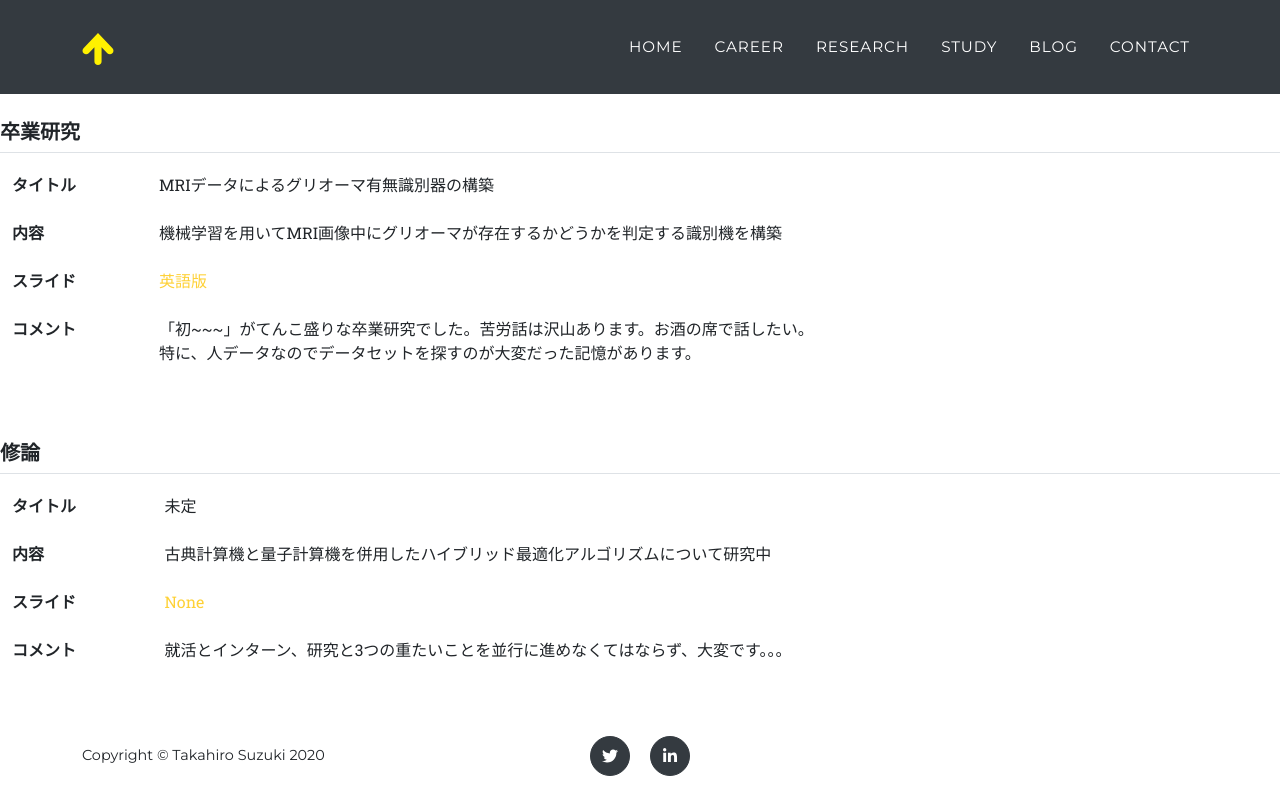
After one commit to tkp0331/myhomepage, a Django app: page /research/ in a window 1280 px wide. The commit adds this page. Run offline with Django 3.2, Linux system fonts and the light colour scheme; some libraries are stand-ins or nearby versions; some web fonts are replaced.

Commit message:
make files related to research

```diff
--- a/homepage/templates/base.html
+++ b/homepage/templates/base.html
@@ -51,7 +51,7 @@
                     <ul class="navbar-nav text-uppercase ml-auto">
                         <li class="nav-item"><a class="nav-link js-scroll-trigger" href="{% url 'homepage:index' %}">Home</a></li>
                         <li class="nav-item"><a class="nav-link js-scroll-trigger" href="#career">Career</a></li>
-                        <li class="nav-item"><a class="nav-link js-scroll-trigger" href="#research">Research</a></li>
+                        <li class="nav-item"><a class="nav-link js-scroll-trigger" href="{% url 'homepage:research' %}">Research</a></li>
                         <li class="nav-item"><a class="nav-link js-scroll-trigger" href="#study">Study</a></li>
                         <li class="nav-item"><a class="nav-link js-scroll-trigger" href="#blog">Blog</a></li>
                         <li class="nav-item"><a class="nav-link js-scroll-trigger" href="{% url 'homepage:contact' %}">Contact</a></li>
@@ -61,6 +61,22 @@
         </nav>
 
         {% block header %}{% endblock %}
+
+        {% if messages %}
+        <div class="container mt-5">
+            <div class="row">
+                <div class="mt-5 w-100">
+                    <ul class="messages" style="list-style: none;">
+                        {% for message in messages %}
+                        <li {% if message.tags %} class="{{ message.tags }}" {% endif %}>
+                            {{ message }}
+                        </li>
+                        {% endfor %}
+                    </ul>
+                </div>
+            </div>
+        </div>
+        {% endif %}
 
         {% block contents %}{% endblock %}
 
--- /dev/null
+++ b/homepage/templates/research.html
@@ -0,0 +1,68 @@
+{% extends 'base.html' %}
+
+{% load static %}
+
+{% block title %}とある東北大院生のHP|Research{% endblock %}
+
+{% block contents %}
+<div class="container-fluid mt-5">
+    <div class="row border-bottom mt-5 mb-2">
+        <h5 class="mt-4">卒業研究</h5>
+    </div>
+    <div class="row">
+        <table class="table table-noborder table-borderless">
+            <tr>
+                <th>タイトル</th>
+                <td>MRIデータによるグリオーマ有無識別器の構築</td>
+            </tr>
+            <tr>
+                <th>内容</th>
+                <td>機械学習を用いてMRI画像中にグリオーマが存在するかどうかを判定する識別機を構築</td>
+            </tr>
+            <tr>
+                <th>スライド</th>
+                <td><a href="{% static 'assets/pdf/B3_final_SuzukiTakahiro.pdf' %}" target="_blank">英語版</a></td>
+            </tr>
+            <tr>
+                <th>
+                    コメント
+                </th>
+                <td>
+                    「初~~~」がてんこ盛りな卒業研究でした。苦労話は沢山あります。お酒の席で話したい。<br>
+                    特に、人データなのでデータセットを探すのが大変だった記憶があります。
+                </td>
+            </tr>
+        </table>
+    </div>
+</div>
+
+<div class="container-fluid">
+    <div class="row border-bottom mt-5 mb-2">
+        <h5>修論</h5>
+    </div>
+    <div class="row">
+        <table class="table table-noborder table-borderless">
+            <tr>
+                <th>タイトル</th>
+                <td>未定</td>
+            </tr>
+            <tr>
+                <th>内容</th>
+                <td>古典計算機と量子計算機を併用したハイブリッド最適化アルゴリズムについて研究中</td>
+            </tr>
+            <tr>
+                <th>スライド</th>
+                <td><a href="#!">None</a></td>
+            </tr>
+            <tr>
+                <th>
+                    コメント
+                </th>
+                <td>
+                    就活とインターン、研究と3つの重たいことを並行に進めなくてはならず、大変です。。。
+                </td>
+            </tr>
+        </table>
+    </div>
+</div>
+{% endblock %}
--- a/homepage/urls.py
+++ b/homepage/urls.py
@@ -3,6 +3,10 @@ from . import views
 
 app_name = "homepage"
 urlpatterns = [
-    path('', views.IndexView.as_view(), name="index"),
-    path('contact/', views.ContactView.as_view(), name="contact"),
+    path('', views.IndexView.as_view(), name='index'),
+    path('contact/', views.ContactView.as_view(), name='contact'),
+    path('research/', views.ResearchView.as_view(), name='research'),
+    # path('/', views..as_view(), name=''),
+    # path('/', views..as_view(), name=''),
+    # path('/', views..as_view(), name=''),
 ]
--- a/homepage/views.py
+++ b/homepage/views.py
@@ -1,6 +1,13 @@
+import logging
+
+from django.urls import reverse_lazy
 from django.views import generic
+from django.contrib import messages
 
 from .forms import ContactForm
+
+# 実行中のファイル名を取得してログを吐く
+logger = logging.getLogger(__name__)
 
 
 class IndexView(generic.TemplateView):  # TemplateViewはテンプレート表示に特化したview
@@ -10,3 +17,15 @@ class IndexView(generic.TemplateView):  # TemplateViewはテンプレート表
 class ContactView(generic.FormView):  # FormViewはフォーム処理に特化したview
     template_name = 'contact.html'
     form_class = ContactForm
+    success_url = reverse_lazy("homepage:contact")  # 処理が成功したらリダイレクト
+
+    def form_valid(self, form):  # バリデーションに成功した場合に実行されるメソッド
+        form.send_email()
+        messages.success(self.request, "メッセージの送信に成功しました。")
+        # cleaned_dataはバリデーション済みのデータを指す
+        logger.info("E-mail sent by {}".format(form.cleaned_data["name"]))
+        return super().form_valid(form)
+
+
+class ResearchView(generic.TemplateView):
+    template_name = "research.html"
```
Also changed, not shown: homepage/forms.py (+24 -0 lines), homepage/templates/contact.html (+6 -1 lines), homepage/templates/index.html (+2 -5 lines), myhomepage/settings.py (deleted, +0 -162 lines), myhomepage/settings_common.py (added, +126 -0 lines), myhomepage/settings_dev.py (added, +47 -0 lines), 1 other file.
